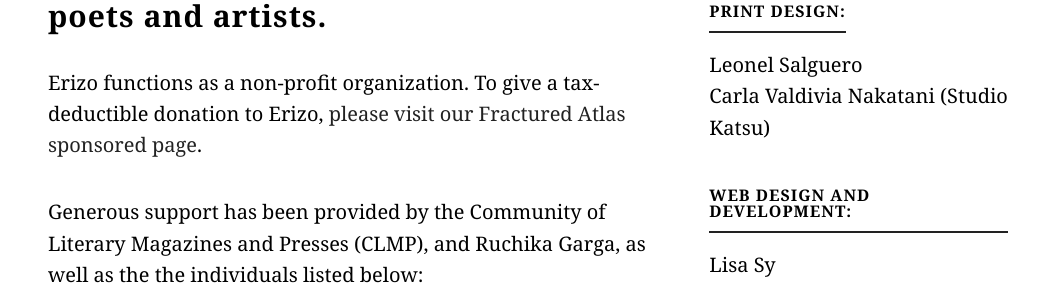
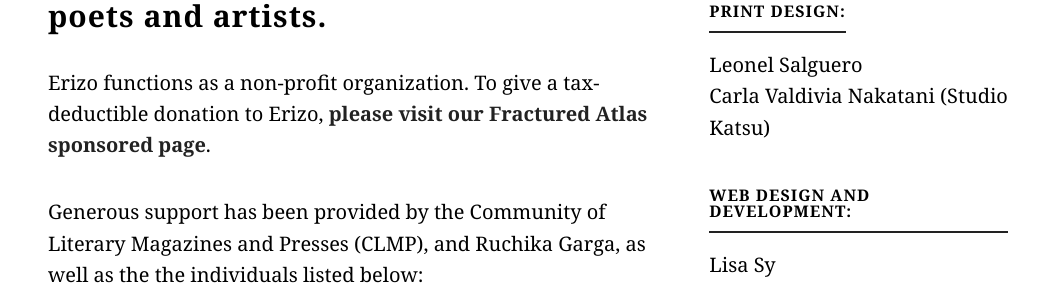
Before and after one commit to erizomag/erizo_jekyll, a Jekyll site: the page built from about.md, in a window 1280 px wide. Shown: the part 576-861 px from the top of the page, without its empty margins (112-1167 px from the left). Built offline with Jekyll 4.4.1, drawn with Linux system fonts in a browser that asks for light colours; some web fonts are replaced.

```diff
--- a/about.md
+++ b/about.md
@@ -28,7 +28,7 @@ credits_description: |-
 layout: about
 ---
 
-Erizo functions as a non-profit organization. To give a tax-deductible donation to Erizo, [please visit our Fractured Atlas sponsored page](https://www.fracturedatlas.org/site/fiscal/profile?id=15041).
+Erizo functions as a non-profit organization. To give a tax-deductible donation to Erizo, [**please visit our Fractured Atlas sponsored page**](https://www.fracturedatlas.org/site/fiscal/profile?id=15041).
 
 Generous support has been provided by the Community of Literary Magazines and Presses (CLMP), and Ruchika Garga, as well as the the individuals listed below:
 
```
